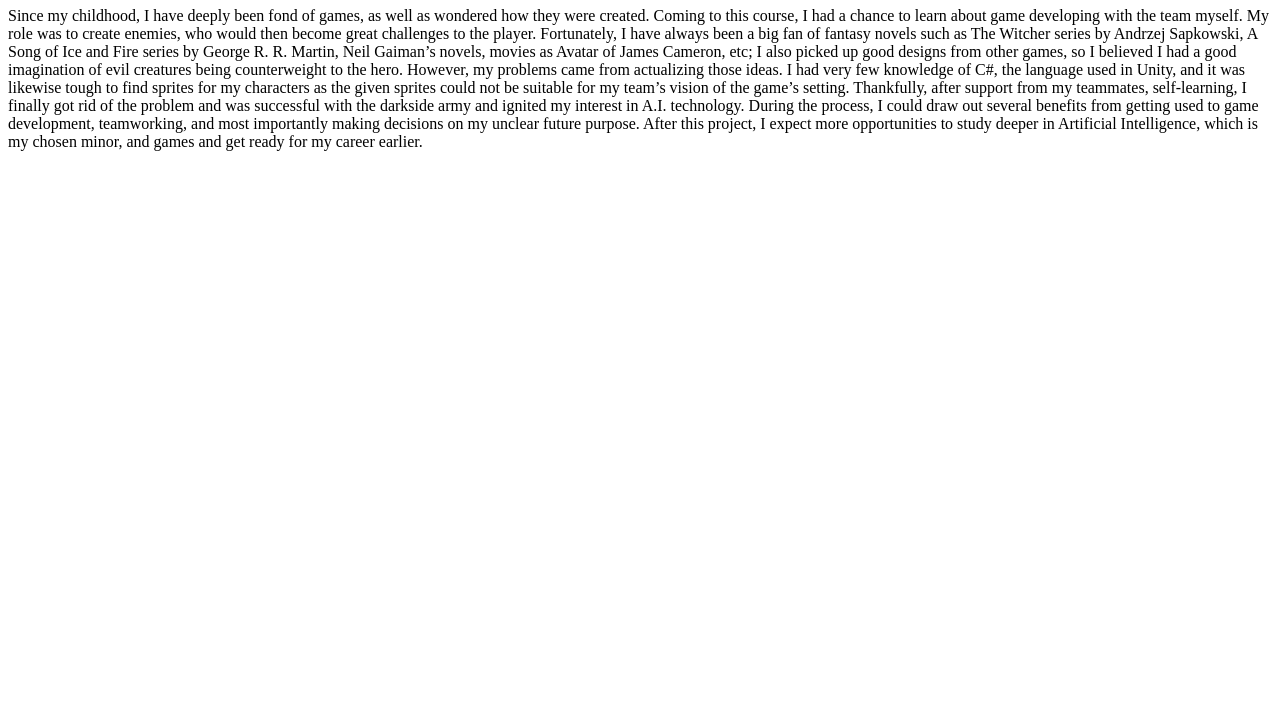
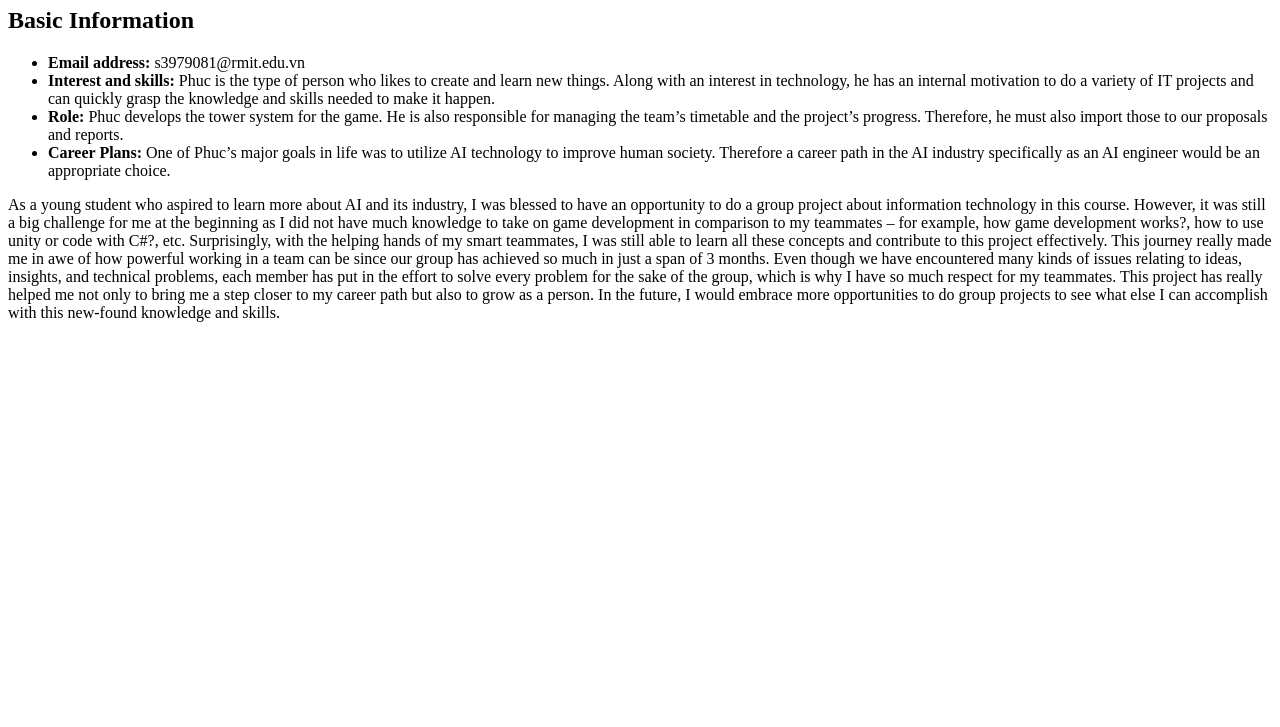
Before and after one commit to Netherheim/Netherheim.github.io, a plain HTML site: page contentFiles/IndivualReflection/Phuc.html in a window 1280 px wide. Shown: the part 73-800 px from the top of the page. Drawn offline with Linux system fonts and the light colour scheme.

Commit message:
Update Phuc

```diff
--- a/contentFiles/IndivualReflection/Phuc.html
+++ b/contentFiles/IndivualReflection/Phuc.html
@@ -14,20 +14,35 @@
 </head>
 
 <body>
-    <h1>Nguyen Trong Tien</h1>
-    <p>Since my childhood, I have deeply been fond of games, as well as wondered how they were created. Coming to this
-        course, I had a chance to learn about game developing with the team myself. My role was to create enemies, who
-        would then become great challenges to the player. Fortunately, I have always been a big fan of fantasy novels
-        such as The Witcher series by Andrzej Sapkowski, A Song of Ice and Fire series by George R. R. Martin, Neil
-        Gaiman’s novels, movies as Avatar of James Cameron, etc; I also picked up good designs from other games, so I
-        believed I had a good imagination of evil creatures being counterweight to the hero. However, my problems came
-        from actualizing those ideas. I had very few knowledge of C#, the language used in Unity, and it was likewise
-        tough to find sprites for my characters as the given sprites could not be suitable for my team’s vision of the
-        game’s setting. Thankfully, after support from my teammates, self-learning, I finally got rid of the problem and
-        was successful with the darkside army and ignited my interest in A.I. technology. During the process, I could
-        draw out several benefits from getting used to game development, teamworking, and most importantly making
-        decisions on my unclear future purpose. After this project, I expect more opportunities to study deeper in
-        Artificial Intelligence, which is my chosen minor, and games and get ready for my career earlier.
+    <h1>Tran Phan Trong Phuc</h1>
+    <h2>Basic Information</h2>
+    <ul>
+        <li><strong>Email address:</strong> s3979081@rmit.edu.vn</li>
+        <li><strong>Interest and skills:</strong> Phuc is the type of person who likes to create and learn new things.
+            Along with an interest in technology, he has an internal motivation to do a variety of IT projects and can
+            quickly grasp the knowledge and skills needed to make it happen.
+        </li>
+        <li><strong>Role:</strong> Phuc develops the tower system for the game. He is also responsible for managing the
+            team’s timetable and the project’s progress. Therefore, he must also import those to our proposals and
+            reports.
+
+        </li>
+        <li><strong>Career Plans:</strong> One of Phuc’s major goals in life was to utilize AI technology to improve
+            human society. Therefore a career path in the AI industry specifically as an AI engineer would be an
+            appropriate choice.
+        </li>
+    </ul>
+    <p>As a young student who aspired to learn more about AI and its industry, I was blessed to have an opportunity to
+        do a group project about information technology in this course. However, it was still a big challenge for me at
+        the beginning as I did not have much knowledge to take on game development in comparison to my teammates – for
+        example, how game development works?, how to use unity or code with C#?, etc. Surprisingly, with the helping
+        hands of my smart teammates, I was still able to learn all these concepts and contribute to this project
+        effectively. This journey really made me in awe of how powerful working in a team can be since our group has
+        achieved so much in just a span of 3 months. Even though we have encountered many kinds of issues relating to
+        ideas, insights, and technical problems, each member has put in the effort to solve every problem for the sake
+        of the group, which is why I have so much respect for my teammates. This project has really helped me not only
+        to bring me a step closer to my career path but also to grow as a person. In the future, I would embrace more
+        opportunities to do group projects to see what else I can accomplish with this new-found knowledge and skills.
     </p>
 </body>
 
```
